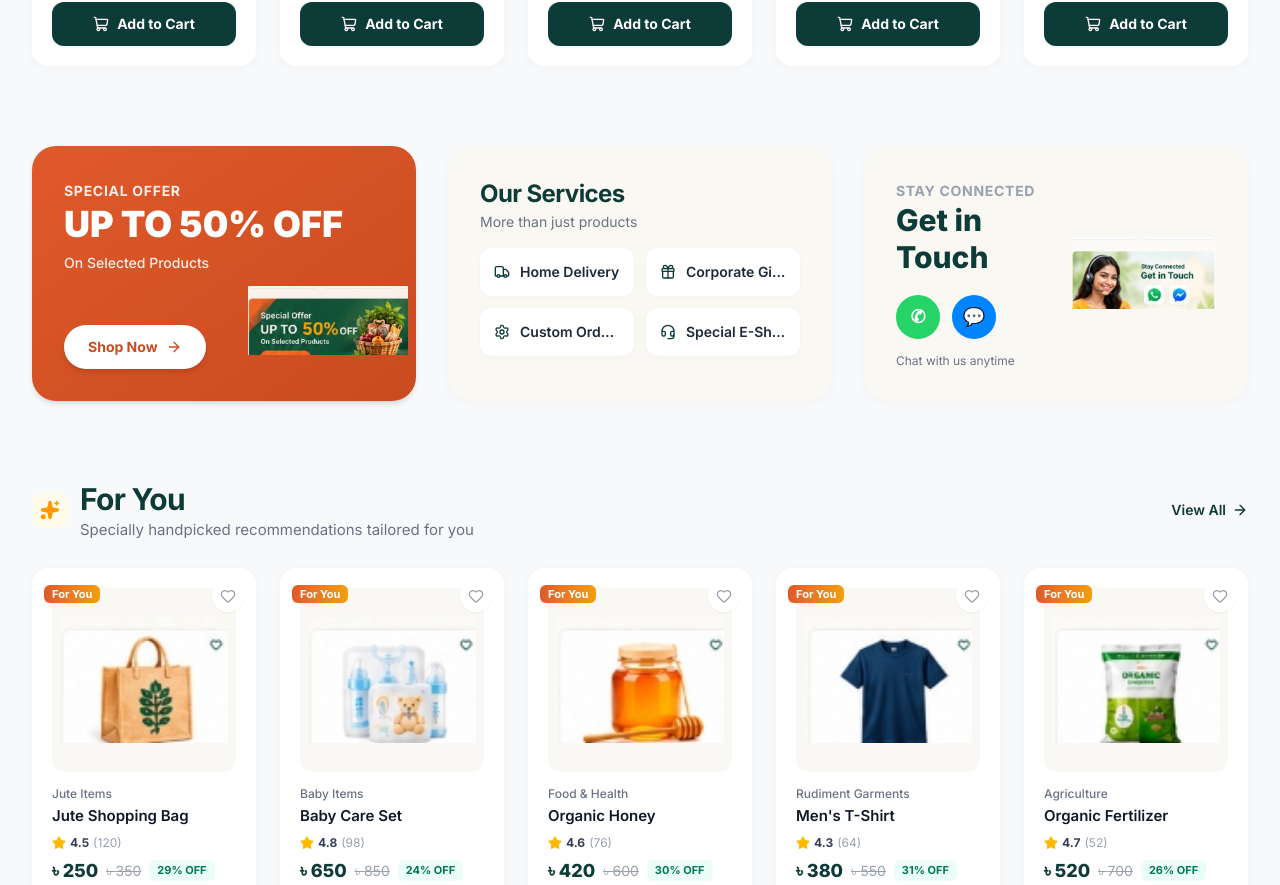
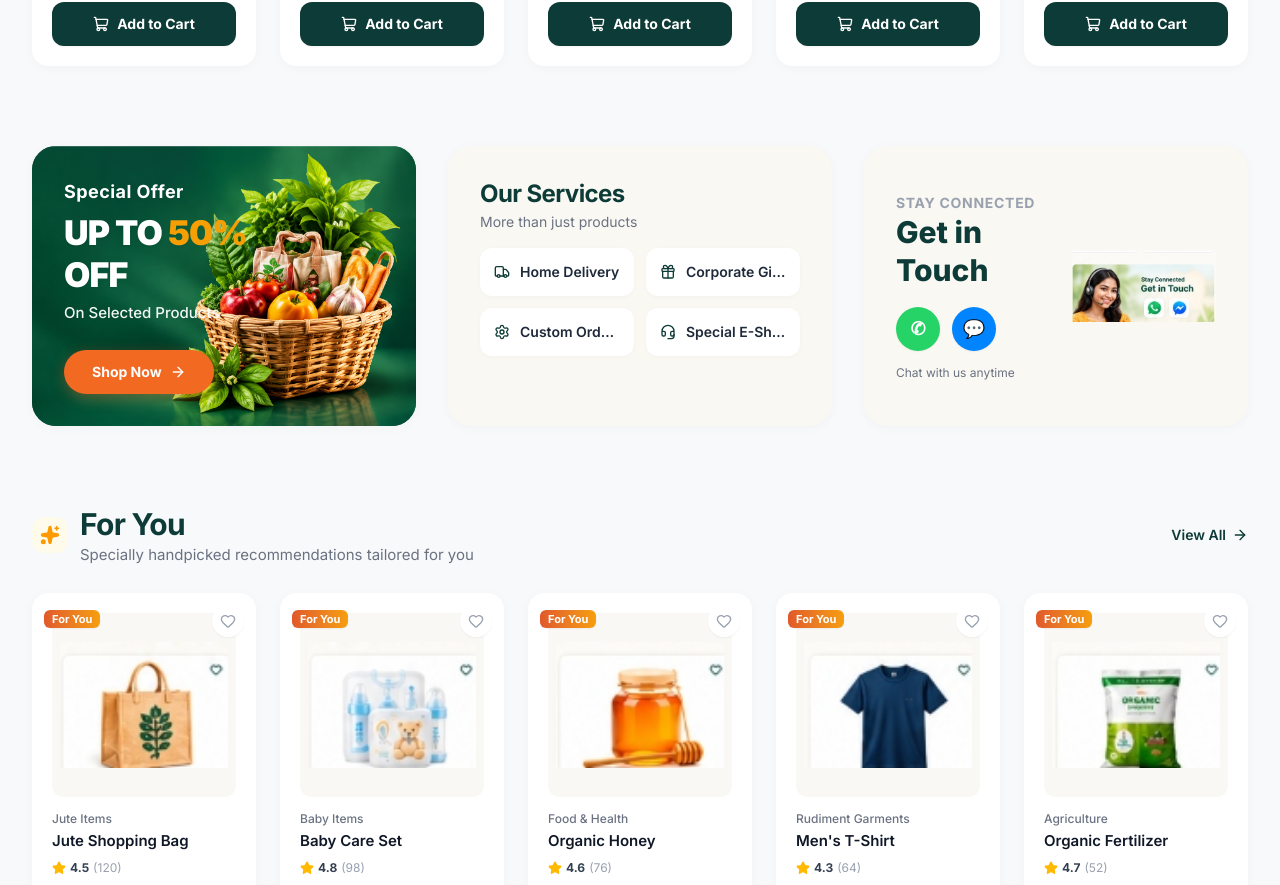
Before and after one commit to mydul62/shoilpikkabbo, a Next.js app in the folder frontend/: page / in a window 1280 px wide. Shown: the part 1600-2485 px from the top of the page. Built offline with nearby package versions, Linux system fonts and the light colour scheme; no server answers; a web font is replaced by a local one.

Commit message:
feat(home): perfect Special Offer UP TO 50% OFF banner with high-res bg and exact design

```diff
--- a/frontend/src/components/home/ClientMockupHome.tsx
+++ b/frontend/src/components/home/ClientMockupHome.tsx
@@ -726,37 +726,44 @@ export function ClientMockupHome() {
       {/* ========================================================================= */}
       <section className="max-w-[1524px] mx-auto px-4 sm:px-6 lg:px-8">
         <div className="grid grid-cols-1 md:grid-cols-3 gap-5 sm:gap-6 lg:gap-8">
-          {/* Card 1: Special Offer UP TO 50% OFF */}
-          <div className="relative bg-gradient-to-br from-[#E0592A] to-[#C94B20] rounded-3xl p-7 sm:p-8 text-white flex flex-col justify-between overflow-hidden shadow-md min-h-[250px] group">
-            <div className="space-y-1.5 z-10">
-              <span className="text-xs sm:text-sm font-bold text-white/90 uppercase tracking-wider">
+          {/* Card 1: Special Offer UP TO 50% OFF (Exact Client Mockup & High-Res BG Asset) */}
+          <div className="relative bg-[#0B4632] rounded-3xl p-6 sm:p-7 lg:p-8 text-white flex flex-col justify-between overflow-hidden shadow-[0_2px_12px_rgba(0,0,0,0.03)] hover:shadow-[0_8px_24px_rgba(0,0,0,0.08)] min-h-[260px] sm:min-h-[280px] group transition-all duration-300">
+            {/* Background: User's high-res asset with basket, green texture and top-left orange swoosh */}
+            <Image
+              src="/images/client-mockup/special-offer-banner-bg.png"
+              alt="Special Offer Up To 50% Off"
+              fill
+              priority
+              sizes="(max-width: 768px) 100vw, 33vw"
+              className="object-cover object-right group-hover:scale-103 transition-transform duration-500"
+            />
+
+            {/* Left side text overlay matching client mockup */}
+            <div className="relative z-10 max-w-[62%] sm:max-w-[60%] flex flex-col justify-between h-full">
+              <div className="space-y-1 sm:space-y-1.5">
+                <span className="text-sm sm:text-base lg:text-lg font-bold text-white tracking-wide block drop-shadow-xs">
                   Special Offer
                 </span>
-              <h3 className="text-3xl sm:text-4xl font-black text-white leading-tight">
-                UP TO 50% OFF
+                <h3 className="text-2xl sm:text-[28px] lg:text-[32px] xl:text-[34px] font-black text-white leading-tight tracking-tight drop-shadow-xs">
+                  UP TO{" "}
+                  <span className="text-[#F59F05]">50%</span>{" "}
+                  OFF
                 </h3>
-              <p className="text-sm text-white/90 font-medium">
+                <p className="text-xs sm:text-sm lg:text-[15px] font-medium text-white/95 leading-snug drop-shadow-xs">
                   On Selected Products
                 </p>
               </div>
 
-            <div className="pt-5 z-10">
+              {/* Shop Now CTA Pill Button */}
+              <div className="pt-4 sm:pt-5">
                 <Link
                   href="/offers"
-                className="inline-flex items-center gap-2 px-6 py-3 bg-white text-[#C94B20] hover:bg-[#FAF8F5] font-bold text-xs sm:text-sm rounded-full shadow-md transition-all hover:gap-2.5"
+                  className="inline-flex items-center gap-2 px-6 py-2.5 sm:px-7 sm:py-3 rounded-full bg-[#F26922] hover:bg-[#E0592A] active:scale-97 text-white font-bold text-xs sm:text-sm transition-all duration-300 shadow-[0_4px_14px_rgba(242,105,34,0.35)] hover:shadow-[0_6px_20px_rgba(242,105,34,0.45)] group/btn w-fit cursor-pointer"
                 >
                   <span>Shop Now</span>
-                <ArrowRight className="w-4 h-4" />
+                  <ArrowRight className="w-4 h-4 group-hover/btn:translate-x-1 transition-transform" />
                 </Link>
               </div>
-
-            <div className="absolute right-2 bottom-2 w-36 h-32 sm:w-40 sm:h-36 opacity-95 pointer-events-none group-hover:scale-105 transition-transform duration-300">
-              <Image
-                src="/images/client-mockup/promo-special-offer.png"
-                alt="Special Offer"
-                fill
-                className="object-contain"
-              />
             </div>
           </div>
 
```
Also changed, not shown: frontend/public/images/client-mockup/special-offer-banner-bg.png (added), frontend/public/images/client-mockup/special-offer-banner-design.png (added). Lines whose indentation alone changed are shown as unchanged.
